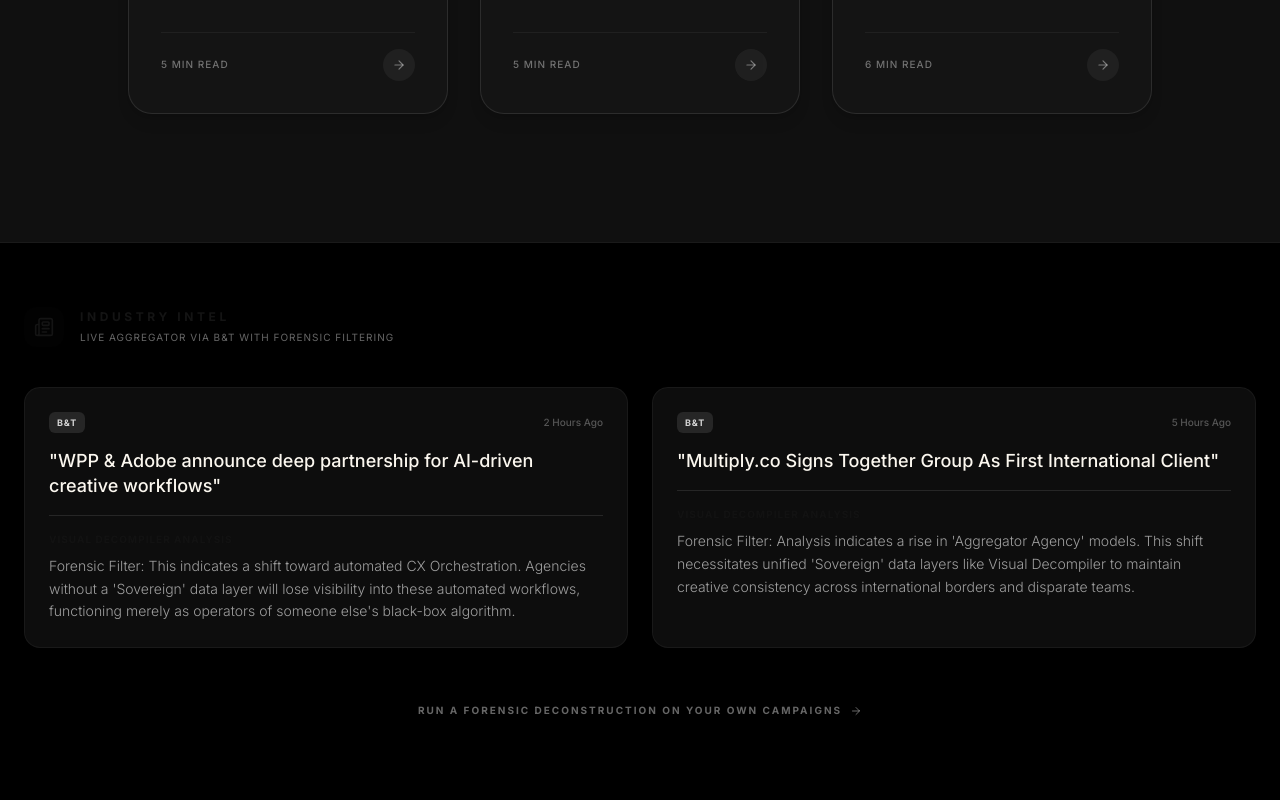
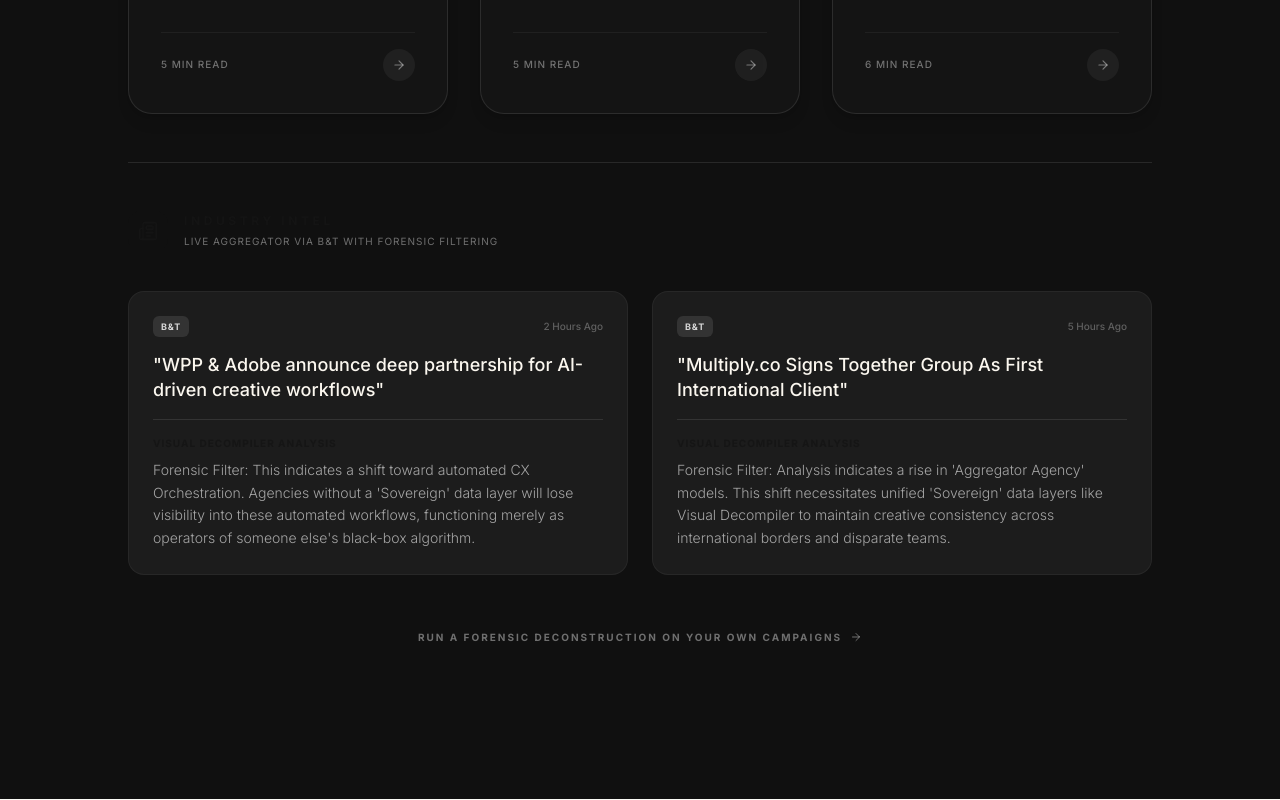
Before and after one commit to popvisly/visual-decompiler, a Next.js app: page /intelligence in a window 1280 px wide. Shown: the part 1644-2444 px from the top of the page. Built offline with nearby package versions, Linux system fonts and the light colour scheme; no server answers.

Commit message:
Embed Industry Intel block into Insights feed flow

```diff
--- a/src/app/intelligence/layout.tsx
+++ b/src/app/intelligence/layout.tsx
@@ -1,5 +1,4 @@
 import UnifiedSovereignHeader from '@/components/UnifiedSovereignHeader';
-import NewsAggregatorFooter from '@/components/blog/NewsAggregatorFooter';
 
 export default function IntelligenceLayout({
     children,
@@ -13,8 +12,6 @@ export default function IntelligenceLayout({
             <main className="flex-1 w-full relative z-10 pt-30 pb-32 lg:pt-36">
                 {children}
             </main>
-
-            <NewsAggregatorFooter />
         </div>
     );
 }
--- a/src/app/intelligence/page.tsx
+++ b/src/app/intelligence/page.tsx
@@ -2,6 +2,7 @@ import Link from 'next/link';
 import { getAllPosts } from '@/lib/mdx';
 import { ArrowRight, Sparkles } from 'lucide-react';
 import { Metadata } from 'next';
+import NewsAggregatorFooter from '@/components/blog/NewsAggregatorFooter';
 
 export const metadata: Metadata = {
     title: 'Intelligence Briefings | Visual Decompiler',
@@ -75,6 +76,8 @@ export default async function IntelligenceIndex() {
                     </Link>
                 ))}
             </div>
+
+            <NewsAggregatorFooter />
         </div>
     );
 }
--- a/src/components/blog/NewsAggregatorFooter.tsx
+++ b/src/components/blog/NewsAggregatorFooter.tsx
@@ -25,8 +25,8 @@ const NEWS_ITEMS = [
 
 export default function NewsAggregatorFooter() {
     return (
-        <section className="bg-black border-t border-white/10 pt-16 pb-20 mt-auto relative z-10">
-            <div className="max-w-7xl mx-auto px-6">
+        <section className="mt-12 border-t border-white/10 pt-12 pb-6 relative z-10">
+            <div className="w-full">
                 <div className="flex items-center gap-4 mb-10">
                     <div className="w-10 h-10 rounded-xl bg-accent/10 flex items-center justify-center">
                         <Newspaper className="w-5 h-5 text-accent" />
```
